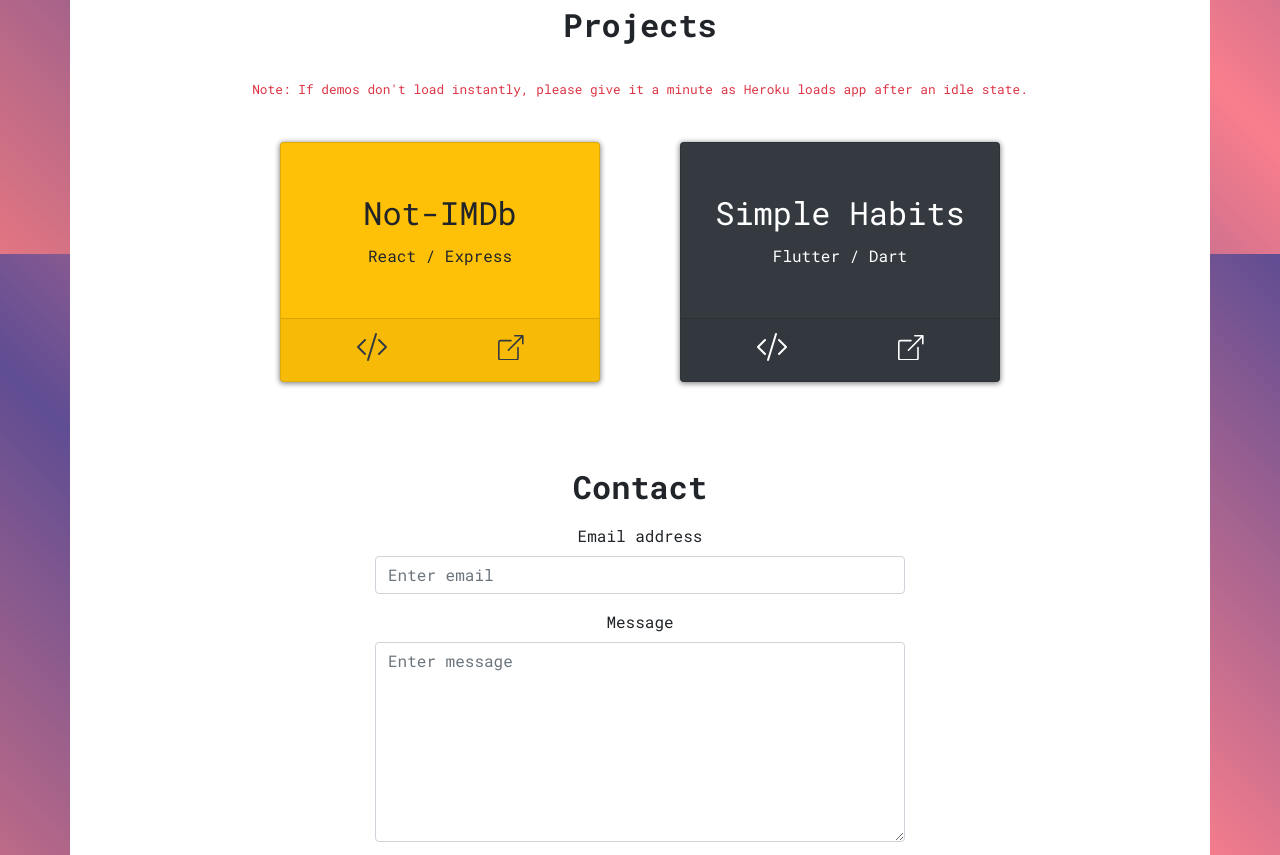
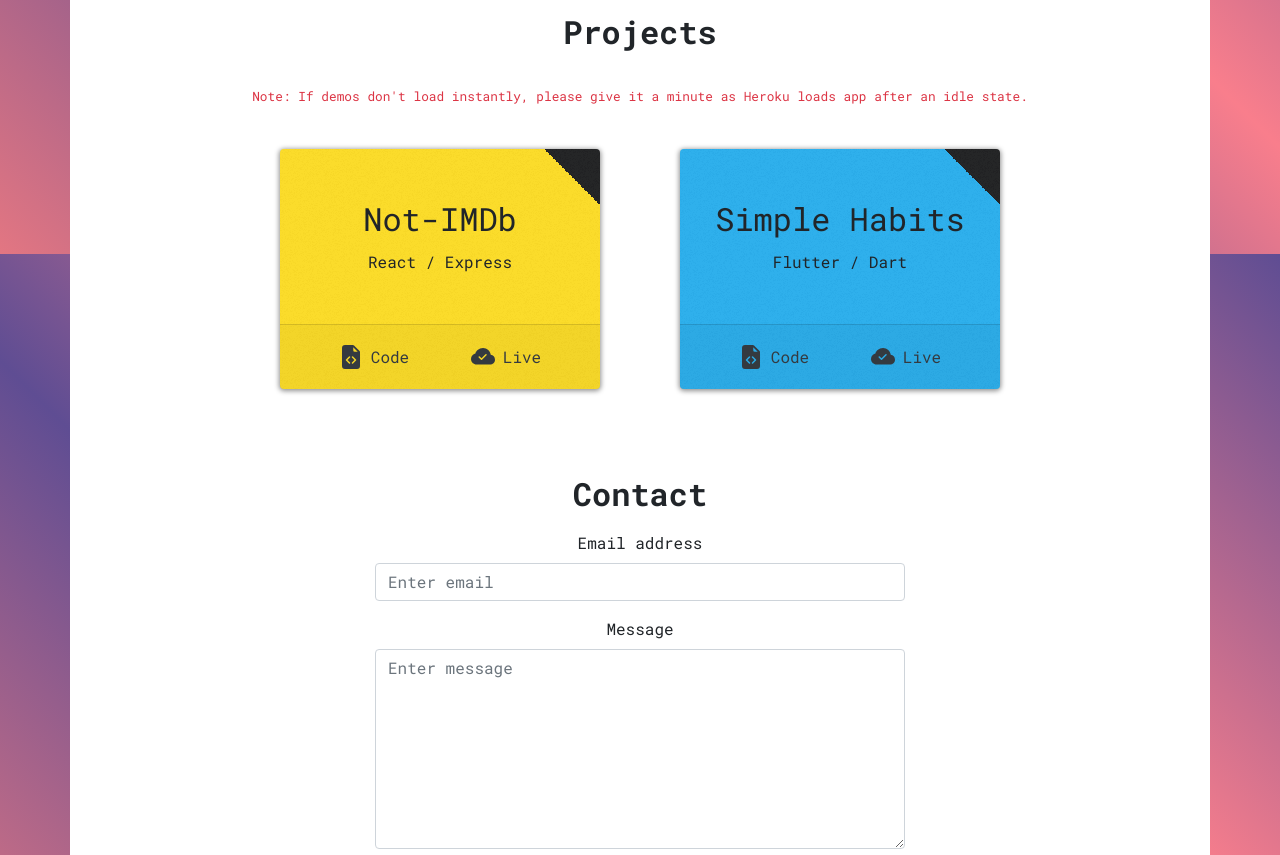
Before and after one commit to roynulrohan/portfolio-v1, a plain HTML site: page index.html in a window 1280 px wide. Shown: the part 1346-2201 px from the top of the page. Drawn offline with nearby package versions, Linux system fonts and the light colour scheme.

Commit message:
Added nav logo. Changed style on project cards.

```diff
--- a/css/styles.css
+++ b/css/styles.css
@@ -27,16 +27,17 @@ textarea {
     max-height: 200px;
 }
 
-nav li {
+nav a {
     transition: transform 200ms;
 }
 
-nav li:hover {
+nav a:hover {
+    color: #01ffd5 !important;
     transform: scale(1.08);
 }
 
-.nav-link:hover {
-    color: #e37682 !important;
+.navbar-brand {
+    padding-left: 0.5rem;
 }
 
 .hero {
@@ -96,6 +97,18 @@ nav li:hover {
 
 .skills p {
     margin: 0 !important;
+}
+
+.card-yellow {
+    border: #ffde24 !important;
+    background-image: url('../images/overlay.png'),
+        linear-gradient(45deg, #ffde24 90%, #202020 10%) !important;
+}
+
+.card-cyan {
+    border: #ffde24 !important;
+    background-image: url('../images/overlay.png'),
+        linear-gradient(45deg, #2ab0ee 90%, #202020 10%) !important;
 }
 
 .dot {
--- a/index.html
+++ b/index.html
@@ -23,7 +23,25 @@
     <body>
         <nav class="navbar p-3 navbar-expand-lg navbar-dark">
             <div class="container-fluid">
-                <a class="navbar-brand" href="#">Logo</a>
+                <a class="navbar-brand" href="#"
+                    ><svg
+                        width="1.5em"
+                        height="1.5em"
+                        viewBox="0 0 16 16"
+                        class="bi bi-house-fill"
+                        fill="currentColor"
+                        xmlns="http://www.w3.org/2000/svg"
+                    >
+                        <path
+                            fill-rule="evenodd"
+                            d="M8 3.293l6 6V13.5a1.5 1.5 0 0 1-1.5 1.5h-9A1.5 1.5 0 0 1 2 13.5V9.293l6-6zm5-.793V6l-2-2V2.5a.5.5 0 0 1 .5-.5h1a.5.5 0 0 1 .5.5z"
+                        />
+                        <path
+                            fill-rule="evenodd"
+                            d="M7.293 1.5a1 1 0 0 1 1.414 0l6.647 6.646a.5.5 0 0 1-.708.708L8 2.207 1.354 8.854a.5.5 0 1 1-.708-.708L7.293 1.5z"
+                        />
+                    </svg>
+                </a>
                 <button
                     class="navbar-toggler"
                     type="button"
@@ -192,7 +210,9 @@
 
             <section id="about" class="p-3 mb-3">
                 <div class="content-panel">
-                    <h2><b>About Me</b></h2>
+                    <h2>
+                        <b>About Me</b>
+                    </h2>
                     <p>
                         Lorem ipsum dolor sit amet, consectetur adipiscing elit.
                         Proin purus augue, suscipit eu arcu eget, maximus
@@ -204,19 +224,25 @@
                     <div class="d-flex flex-column">
                         <div class="d-flex justify-content-around skills mt-3">
                             <div class="d-flex flex-column align-items-center">
-                                <h5 class="mb-3"><u>Front-End</u></h5>
+                                <h5 class="mb-3">
+                                    <u>Front-End</u>
+                                </h5>
                                 <p>HTML, CSS, JavaScript</p>
                                 <p>SASS, Bootstrap</p>
                                 <p>React, Redux</p>
                             </div>
                             <div class="d-flex flex-column align-items-center">
-                                <h5 class="mb-3"><u>Back-End</u></h5>
+                                <h5 class="mb-3">
+                                    <u>Back-End</u>
+                                </h5>
                                 <p>JavaScript, Python</p>
                                 <p>Node, Express</p>
                                 <p>MongoDB, REST APIs</p>
                             </div>
                             <div class="d-flex flex-column align-items-center">
-                                <h5 class="mb-3"><u>Other</u></h5>
+                                <h5 class="mb-3">
+                                    <u>Other</u>
+                                </h5>
                                 <p>Flutter, Android Studio</p>
                                 <p>Adobe Photoshop</p>
                                 <p>Git</p>
@@ -228,7 +254,9 @@
 
             <section id="projects" class="p-3">
                 <div class="content-panel">
-                    <h2><b>Projects</b></h2>
+                    <h2>
+                        <b>Projects</b>
+                    </h2>
                     <small class="text-danger">
                         Note: If demos don't load instantly, please give it a
                         minute as Heroku loads app after an idle state.
@@ -236,7 +264,7 @@
 
                     <div class="d-flex justify-content-center p-3">
                         <div
-                            class="card bg-warning"
+                            class="card card-yellow"
                             style="width: 20rem; height: 15rem"
                         >
                             <div
@@ -248,54 +276,53 @@
 
                             <div class="card-footer">
                                 <div
-                                    class="d-flex justify-content-around align-items-center"
+                                    class="p-2 d-flex justify-content-around align-items-center"
                                 >
                                     <a
                                         href="https://github.com/roynulrohan/not-IMDb"
                                         target="_blank"
-                                        class="text-dark"
+                                        class="text-dark d-flex align-items-center"
                                         ><svg
-                                            width="2em"
-                                            height="2em"
+                                            width="1.5em"
+                                            height="1.5em"
                                             viewBox="0 0 16 16"
-                                            class="bi bi-code-slash"
+                                            class="bi bi-file-earmark-code-fill"
                                             fill="currentColor"
                                             xmlns="http://www.w3.org/2000/svg"
                                         >
                                             <path
                                                 fill-rule="evenodd"
-                                                d="M4.854 4.146a.5.5 0 0 1 0 .708L1.707 8l3.147 3.146a.5.5 0 0 1-.708.708l-3.5-3.5a.5.5 0 0 1 0-.708l3.5-3.5a.5.5 0 0 1 .708 0zm6.292 0a.5.5 0 0 0 0 .708L14.293 8l-3.147 3.146a.5.5 0 0 0 .708.708l3.5-3.5a.5.5 0 0 0 0-.708l-3.5-3.5a.5.5 0 0 0-.708 0zm-.999-3.124a.5.5 0 0 1 .33.625l-4 13a.5.5 0 0 1-.955-.294l4-13a.5.5 0 0 1 .625-.33z"
+                                                d="M2 2a2 2 0 0 1 2-2h5.293A1 1 0 0 1 10 .293L13.707 4a1 1 0 0 1 .293.707V14a2 2 0 0 1-2 2H4a2 2 0 0 1-2-2V2zm7.5 1.5v-2l3 3h-2a1 1 0 0 1-1-1zM6.646 7.646a.5.5 0 1 1 .708.708L5.707 10l1.647 1.646a.5.5 0 0 1-.708.708l-2-2a.5.5 0 0 1 0-.708l2-2zm2.708 0a.5.5 0 1 0-.708.708L10.293 10l-1.647 1.646a.5.5 0 0 0 .708.708l2-2a.5.5 0 0 0 0-.708l-2-2z"
                                             />
-                                        </svg> </a
-                                    ><a
+                                        </svg>
+                                        <span class="ml-2">Code</span>
+                                    </a>
+                                    <a
                                         href="https://not-imdb.herokuapp.com"
                                         target="_blank"
-                                        class="text-dark"
+                                        class="text-dark d-flex align-items-center"
                                     >
                                         <svg
-                                            width="1.6em"
-                                            height="1.6em"
+                                            width="1.5em"
+                                            height="1.5em"
                                             viewBox="0 0 16 16"
-                                            class="bi bi-box-arrow-up-right"
+                                            class="bi bi-cloud-check-fill"
                                             fill="currentColor"
                                             xmlns="http://www.w3.org/2000/svg"
                                         >
                                             <path
                                                 fill-rule="evenodd"
-                                                d="M8.636 3.5a.5.5 0 0 0-.5-.5H1.5A1.5 1.5 0 0 0 0 4.5v10A1.5 1.5 0 0 0 1.5 16h10a1.5 1.5 0 0 0 1.5-1.5V7.864a.5.5 0 0 0-1 0V14.5a.5.5 0 0 1-.5.5h-10a.5.5 0 0 1-.5-.5v-10a.5.5 0 0 1 .5-.5h6.636a.5.5 0 0 0 .5-.5z"
-                                            />
-                                            <path
-                                                fill-rule="evenodd"
-                                                d="M16 .5a.5.5 0 0 0-.5-.5h-5a.5.5 0 0 0 0 1h3.793L6.146 9.146a.5.5 0 1 0 .708.708L15 1.707V5.5a.5.5 0 0 0 1 0v-5z"
+                                                d="M8 2a5.53 5.53 0 0 0-3.594 1.342c-.766.66-1.321 1.52-1.464 2.383C1.266 6.095 0 7.555 0 9.318 0 11.366 1.708 13 3.781 13h8.906C14.502 13 16 11.57 16 9.773c0-1.636-1.242-2.969-2.834-3.194C12.923 3.999 10.69 2 8 2zm2.354 4.854a.5.5 0 0 0-.708-.708L7 8.793 5.854 7.646a.5.5 0 1 0-.708.708l1.5 1.5a.5.5 0 0 0 .708 0l3-3z"
                                             />
                                         </svg>
+                                        <span class="ml-2">Live</span>
                                     </a>
                                 </div>
                             </div>
                         </div>
                         <div style="width: 5rem"></div>
                         <div
-                            class="card bg-dark text-white"
+                            class="card card-cyan"
                             style="width: 20rem; height: 15rem"
                         >
                             <div
@@ -307,47 +334,45 @@
 
                             <div class="card-footer">
                                 <div
-                                    class="d-flex justify-content-around align-items-center"
+                                    class="p-2 d-flex justify-content-around align-items-center"
                                 >
                                     <a
                                         href="https://github.com/roynulrohan/simple-habits"
                                         target="_blank"
-                                        class="text-white"
+                                        class="text-dark d-flex align-items-center"
                                         ><svg
-                                            width="2em"
-                                            height="2em"
+                                            width="1.5em"
+                                            height="1.5em"
                                             viewBox="0 0 16 16"
-                                            class="bi bi-code-slash"
+                                            class="bi bi-file-earmark-code-fill"
                                             fill="currentColor"
                                             xmlns="http://www.w3.org/2000/svg"
                                         >
                                             <path
                                                 fill-rule="evenodd"
-                                                d="M4.854 4.146a.5.5 0 0 1 0 .708L1.707 8l3.147 3.146a.5.5 0 0 1-.708.708l-3.5-3.5a.5.5 0 0 1 0-.708l3.5-3.5a.5.5 0 0 1 .708 0zm6.292 0a.5.5 0 0 0 0 .708L14.293 8l-3.147 3.146a.5.5 0 0 0 .708.708l3.5-3.5a.5.5 0 0 0 0-.708l-3.5-3.5a.5.5 0 0 0-.708 0zm-.999-3.124a.5.5 0 0 1 .33.625l-4 13a.5.5 0 0 1-.955-.294l4-13a.5.5 0 0 1 .625-.33z"
+                                                d="M2 2a2 2 0 0 1 2-2h5.293A1 1 0 0 1 10 .293L13.707 4a1 1 0 0 1 .293.707V14a2 2 0 0 1-2 2H4a2 2 0 0 1-2-2V2zm7.5 1.5v-2l3 3h-2a1 1 0 0 1-1-1zM6.646 7.646a.5.5 0 1 1 .708.708L5.707 10l1.647 1.646a.5.5 0 0 1-.708.708l-2-2a.5.5 0 0 1 0-.708l2-2zm2.708 0a.5.5 0 1 0-.708.708L10.293 10l-1.647 1.646a.5.5 0 0 0 .708.708l2-2a.5.5 0 0 0 0-.708l-2-2z"
                                             />
-                                        </svg> </a
+                                        </svg>
+                                        <span class="ml-2">Code</span></a
                                     ><a
                                         href="https://play.google.com/store/apps/details?id=com.roynulrohan.simple_habits"
                                         target="_blank"
-                                        class="text-white"
+                                        class="text-dark d-flex align-items-center"
                                     >
                                         <svg
-                                            width="1.6em"
-                                            height="1.6em"
+                                            width="1.5em"
+                                            height="1.5em"
                                             viewBox="0 0 16 16"
-                                            class="bi bi-box-arrow-up-right"
+                                            class="bi bi-cloud-check-fill"
                                             fill="currentColor"
                                             xmlns="http://www.w3.org/2000/svg"
                                         >
                                             <path
                                                 fill-rule="evenodd"
-                                                d="M8.636 3.5a.5.5 0 0 0-.5-.5H1.5A1.5 1.5 0 0 0 0 4.5v10A1.5 1.5 0 0 0 1.5 16h10a1.5 1.5 0 0 0 1.5-1.5V7.864a.5.5 0 0 0-1 0V14.5a.5.5 0 0 1-.5.5h-10a.5.5 0 0 1-.5-.5v-10a.5.5 0 0 1 .5-.5h6.636a.5.5 0 0 0 .5-.5z"
-                                            />
-                                            <path
-                                                fill-rule="evenodd"
-                                                d="M16 .5a.5.5 0 0 0-.5-.5h-5a.5.5 0 0 0 0 1h3.793L6.146 9.146a.5.5 0 1 0 .708.708L15 1.707V5.5a.5.5 0 0 0 1 0v-5z"
+                                                d="M8 2a5.53 5.53 0 0 0-3.594 1.342c-.766.66-1.321 1.52-1.464 2.383C1.266 6.095 0 7.555 0 9.318 0 11.366 1.708 13 3.781 13h8.906C14.502 13 16 11.57 16 9.773c0-1.636-1.242-2.969-2.834-3.194C12.923 3.999 10.69 2 8 2zm2.354 4.854a.5.5 0 0 0-.708-.708L7 8.793 5.854 7.646a.5.5 0 1 0-.708.708l1.5 1.5a.5.5 0 0 0 .708 0l3-3z"
                                             />
                                         </svg>
+                                        <span class="ml-2">Live</span>
                                     </a>
                                 </div>
                             </div>
@@ -358,7 +383,9 @@
 
             <section id="contact" class="p-3">
                 <div class="content-panel">
-                    <h2><b>Contact</b></h2>
+                    <h2>
+                        <b>Contact</b>
+                    </h2>
                     <form
                         action="https://formspree.io/f/xknpqrew"
                         method="POST"
```
